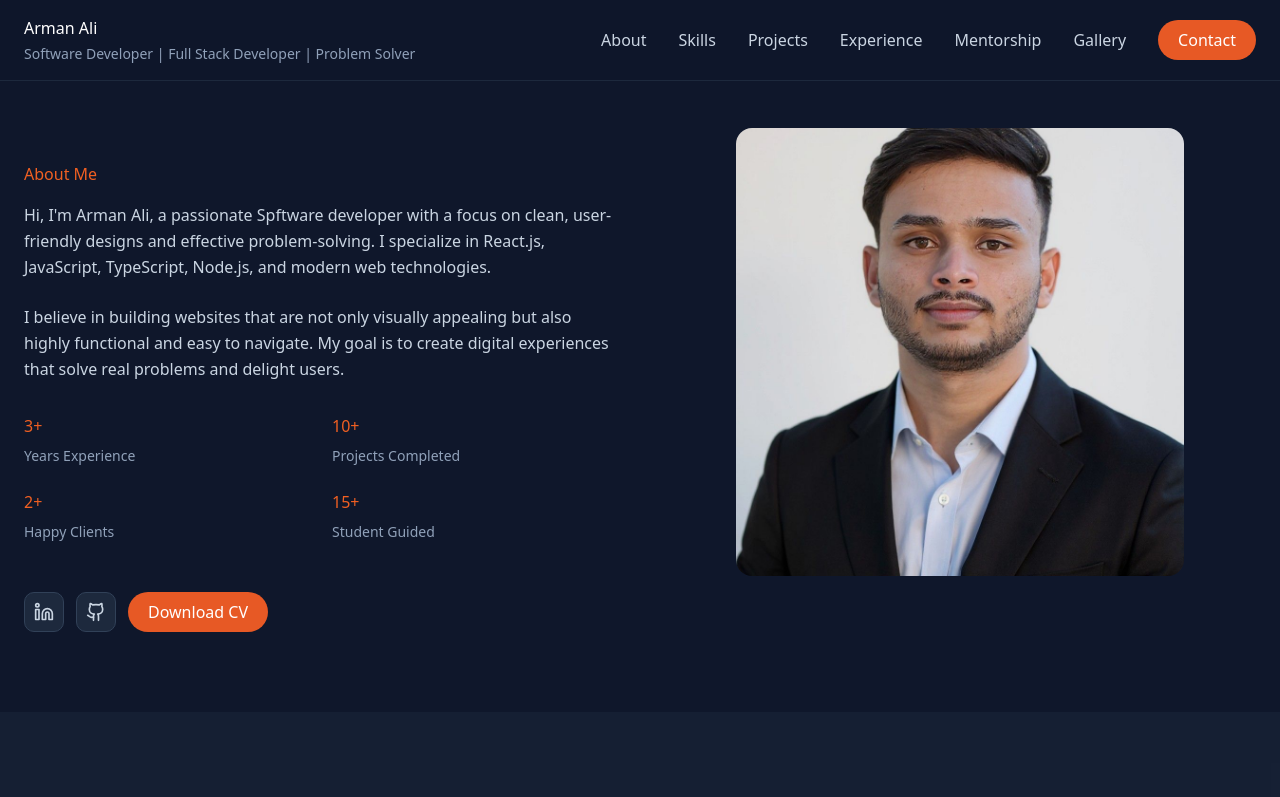
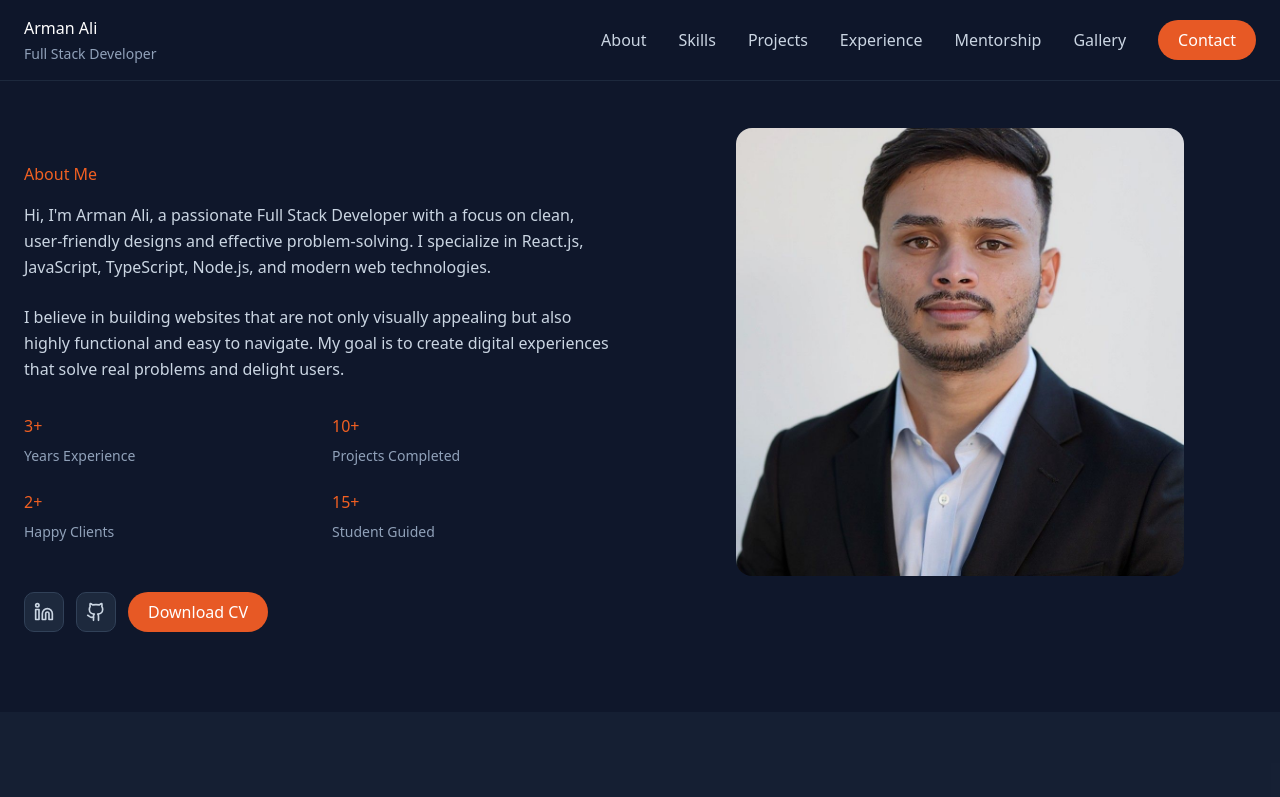
Before and after one commit to armanali0786/arman-portfolio, a React (Vite) app: page / in a window 1280 px wide. Shown: the top 797 px of the page. Built offline with nearby package versions, Linux system fonts and the light colour scheme.

Commit message:
new changes in header

```diff
--- a/src/components/About.tsx
+++ b/src/components/About.tsx
@@ -9,7 +9,7 @@ export function About() {
           <div>
             <h2 className="text-red-500 mb-4">About Me</h2>
             <p className="text-slate-300 leading-relaxed mb-6">
-              Hi, I'm Arman Ali, a passionate Spftware developer with a focus on clean, user-friendly designs and effective problem-solving. I specialize in React.js, JavaScript, TypeScript, Node.js, and modern web technologies.
+              Hi, I'm Arman Ali, a passionate Full Stack Developer with a focus on clean, user-friendly designs and effective problem-solving. I specialize in React.js, JavaScript, TypeScript, Node.js, and modern web technologies.
             </p>
             <p className="text-slate-300 leading-relaxed">
               I believe in building websites that are not only visually appealing but also highly functional and easy to navigate. My goal is to create digital experiences that solve real problems and delight users.
--- a/src/components/Header.tsx
+++ b/src/components/Header.tsx
@@ -18,7 +18,7 @@ export function Header() {
         <div className="flex items-center justify-between">
           <div>
             <h1 className="text-white mb-1 text-4xl font-bold">Arman Ali</h1>
-            <p className="text-sm text-slate-400">Software Developer | Full Stack Developer | Problem Solver</p>
+            <p className="text-sm text-slate-400">Full Stack Developer</p>
           </div>
 
           {/* Desktop Navigation */}
```
